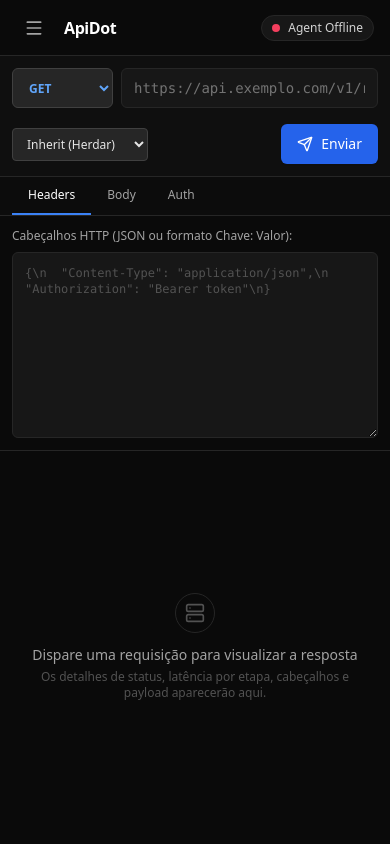
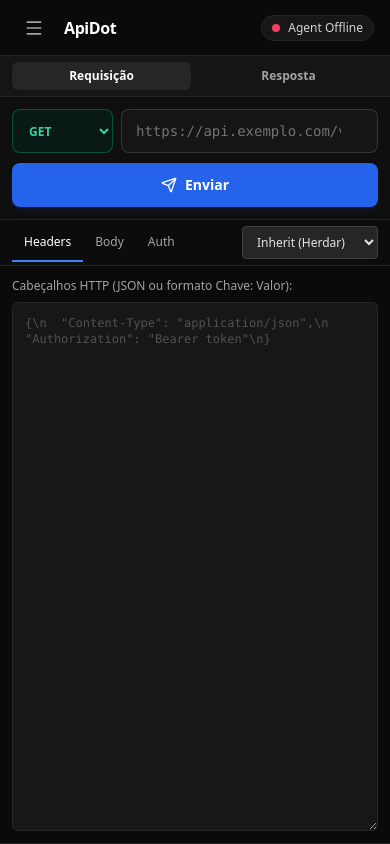
Before and after one commit to medeiroshudson/ApiDot, a Next.js app in the folder web/: page / in a window 390 px wide. Built offline with nearby package versions, Linux system fonts and the light colour scheme.

Commit message:
fix(web): expand URL omnibar dimensions, increase font size, and add mobile segmented pane toggle

```diff
--- a/web/src/app/page.tsx
+++ b/web/src/app/page.tsx
@@ -12,6 +12,7 @@ export default function Home() {
   const [isAgentOnline, setIsAgentOnline] = useState(false);
   const [isLoading, setIsLoading] = useState(false);
   const [response, setResponse] = useState<ResponseData | null>(null);
+  const [activeMobilePane, setActiveMobilePane] = useState<'request' | 'response'>('request');
   const [mounted, setMounted] = useState(false);
 
   useEffect(() => {
@@ -21,6 +22,7 @@ export default function Home() {
   const handleSend = async (request: RequestData) => {
     setIsLoading(true);
     setResponse(null);
+    setActiveMobilePane('response');
     const startTime = Date.now();
     try {
       let parsedHeaders: Record<string, string> = {};
@@ -126,7 +128,48 @@ export default function Home() {
 
         {/* Main Workspace Area (Request & Response panels) */}
         <main className="flex-1 flex flex-col md:flex-row overflow-hidden bg-neutral-950">
-          <section className="flex-1 border-b md:border-b-0 md:border-r border-neutral-800 overflow-hidden flex flex-col">
+          {/* Mobile Tab Switcher (Requisição vs Resposta) */}
+          <div className="flex md:hidden border-b border-neutral-800 bg-neutral-900/90 px-3 py-1.5 gap-2 shrink-0">
+            <button
+              type="button"
+              onClick={() => setActiveMobilePane('request')}
+              className={`flex-1 py-1.5 text-xs font-semibold rounded-md transition-colors ${
+                activeMobilePane === 'request'
+                  ? 'bg-neutral-800 text-white shadow-sm'
+                  : 'text-neutral-400 hover:text-neutral-200'
+              }`}
+            >
+              Requisição
+            </button>
+            <button
+              type="button"
+              onClick={() => setActiveMobilePane('response')}
+              className={`flex-1 py-1.5 text-xs font-semibold rounded-md transition-colors flex items-center justify-center gap-1.5 ${
+                activeMobilePane === 'response'
+                  ? 'bg-neutral-800 text-white shadow-sm'
+                  : 'text-neutral-400 hover:text-neutral-200'
+              }`}
+            >
+              <span>Resposta</span>
+              {response && (
+                <span
+                  className={`text-[10px] px-1.5 py-0.5 rounded font-bold ${
+                    response.statusCode >= 200 && response.statusCode < 300
+                      ? 'bg-emerald-950 text-emerald-400 border border-emerald-800'
+                      : 'bg-rose-950 text-rose-400 border border-rose-800'
+                  }`}
+                >
+                  {response.statusCode}
+                </span>
+              )}
+            </button>
+          </div>
+
+          <section
+            className={`flex-1 border-b md:border-b-0 md:border-r border-neutral-800 overflow-hidden flex flex-col ${
+              activeMobilePane === 'request' ? 'flex' : 'hidden md:flex'
+            }`}
+          >
             <RequestEditor
               isAgentOnline={isAgentOnline}
               isLoading={isLoading}
@@ -134,7 +177,11 @@ export default function Home() {
             />
           </section>
 
-          <section className="flex-1 overflow-hidden flex flex-col">
+          <section
+            className={`flex-1 overflow-hidden flex flex-col ${
+              activeMobilePane === 'response' ? 'flex' : 'hidden md:flex'
+            }`}
+          >
             <ResponseViewer response={response} isLoading={isLoading} />
           </section>
         </main>
--- a/web/src/components/request/RequestEditor.tsx
+++ b/web/src/components/request/RequestEditor.tsx
@@ -1,5 +1,5 @@
 import React, { useState, useEffect, useRef } from 'react';
-import { Send, Loader2 } from 'lucide-react';
+import { Send, Loader2, X } from 'lucide-react';
 import { TargetSelector, ExecutionTarget } from './TargetSelector';
 
 export interface AuthConfig {
@@ -37,6 +37,16 @@ export const TABS = [
 export type TabType = (typeof TABS)[number]['id'];
 
 const HTTP_METHODS = ['GET', 'POST', 'PUT', 'DELETE', 'PATCH', 'HEAD', 'OPTIONS'];
+
+const METHOD_COLORS: Record<string, string> = {
+  GET: 'text-emerald-400 bg-emerald-950/40 border-emerald-800/80 hover:bg-emerald-950/60',
+  POST: 'text-blue-400 bg-blue-950/40 border-blue-800/80 hover:bg-blue-950/60',
+  PUT: 'text-amber-400 bg-amber-950/40 border-amber-800/80 hover:bg-amber-950/60',
+  PATCH: 'text-purple-400 bg-purple-950/40 border-purple-800/80 hover:bg-purple-950/60',
+  DELETE: 'text-rose-400 bg-rose-950/40 border-rose-800/80 hover:bg-rose-950/60',
+  HEAD: 'text-neutral-400 bg-neutral-900 border-neutral-700 hover:bg-neutral-800',
+  OPTIONS: 'text-cyan-400 bg-cyan-950/40 border-cyan-800/80 hover:bg-cyan-950/60',
+};
 
 export function RequestEditor({
   initialRequest,
@@ -155,25 +165,27 @@ export function RequestEditor({
 
   return (
     <div className="flex flex-col h-full bg-neutral-950 text-neutral-100">
-      {/* Top Bar: Method, URL, TargetSelector, Send Button */}
+      {/* Top Bar: Method, Expanded URL, Send Button */}
       <div className="p-3 sm:p-4 border-b border-neutral-800 bg-neutral-900/40 flex flex-col gap-2">
-        <div className="flex flex-col sm:flex-row gap-2 sm:items-center">
-          <div className="flex items-center gap-2 flex-1">
+        <div className="flex flex-col sm:flex-row gap-2.5 sm:items-center w-full">
+          <div className="flex items-center gap-2 flex-1 min-w-0">
             <select
               aria-label="Método HTTP"
               value={method}
               disabled={isLoading}
               onChange={(e) => handleMethodChange(e.target.value)}
-              className="h-10 px-3 font-semibold text-xs rounded-md bg-neutral-800 border border-neutral-700 text-blue-400 focus:outline-none focus:ring-1 focus:ring-blue-500 cursor-pointer disabled:opacity-50 disabled:cursor-not-allowed"
+              className={`h-11 sm:h-12 px-3 sm:px-4 font-bold text-xs sm:text-sm rounded-lg border focus:outline-none focus:ring-2 focus:ring-blue-500 cursor-pointer disabled:opacity-50 disabled:cursor-not-allowed transition-all shrink-0 ${
+                METHOD_COLORS[method] || 'text-blue-400 bg-neutral-800 border-neutral-700'
+              }`}
             >
               {HTTP_METHODS.map((m) => (
-                <option key={m} value={m} className="bg-neutral-900 text-neutral-200">
+                <option key={m} value={m} className="bg-neutral-900 text-neutral-200 font-semibold">
                   {m}
                 </option>
               ))}
             </select>
 
-            <div className="flex-1">
+            <div className="flex-1 min-w-0 relative">
               <input
                 type="text"
                 aria-label="URL da requisição"
@@ -189,29 +201,31 @@ export function RequestEditor({
                 }}
                 aria-invalid={!!urlError}
                 aria-describedby={urlError ? 'url-error' : undefined}
-                className={`h-10 w-full px-3 text-sm bg-neutral-900 border rounded-md text-neutral-100 placeholder-neutral-500 focus:outline-none focus:ring-1 font-mono disabled:opacity-50 disabled:cursor-not-allowed ${
+                className={`h-11 sm:h-12 w-full pl-3.5 pr-9 sm:px-4 text-sm sm:text-base bg-neutral-900/90 border rounded-lg text-neutral-100 placeholder-neutral-500 focus:outline-none focus:ring-2 font-mono transition-all disabled:opacity-50 disabled:cursor-not-allowed ${
                   urlError
-                    ? 'border-rose-500 focus:ring-rose-500'
-                    : 'border-neutral-800 focus:ring-blue-500'
+                    ? 'border-rose-500 focus:ring-rose-500 shadow-sm shadow-rose-950/40'
+                    : 'border-neutral-700/80 hover:border-neutral-600 focus:border-blue-500 focus:ring-blue-500/30'
                 }`}
               />
+              {url && !isLoading && (
+                <button
+                  type="button"
+                  aria-label="Limpar URL"
+                  onClick={() => handleUrlChange('')}
+                  className="absolute right-2.5 top-1/2 -translate-y-1/2 text-neutral-400 hover:text-neutral-200 p-1 rounded-md hover:bg-neutral-800 transition-colors focus:outline-none focus:ring-1 focus:ring-neutral-500"
+                >
+                  <X className="w-4 h-4" aria-hidden="true" />
+                </button>
+              )}
             </div>
           </div>
-
-          <div className="flex items-center justify-between sm:justify-end gap-2 pt-2 sm:pt-0">
-            <TargetSelector
-              value={target}
-              isAgentOnline={isAgentOnline}
-              disabled={isLoading}
-              onChange={handleTargetChange}
-            />
 
           <button
             type="button"
             aria-label="Enviar requisição"
             onClick={handleSend}
             disabled={isLoading}
-              className="h-10 px-4 rounded-md bg-blue-600 hover:bg-blue-500 active:bg-blue-700 text-white font-medium text-sm flex items-center justify-center gap-2 transition-colors disabled:opacity-50 disabled:cursor-not-allowed shadow-sm focus:outline-none focus:ring-2 focus:ring-blue-400"
+            className="h-11 sm:h-12 px-5 sm:px-6 rounded-lg bg-blue-600 hover:bg-blue-500 active:bg-blue-700 text-white font-semibold text-sm flex items-center justify-center gap-2 transition-all disabled:opacity-50 disabled:cursor-not-allowed shadow-md shadow-blue-950/40 focus:outline-none focus:ring-2 focus:ring-blue-400 w-full sm:w-auto shrink-0"
           >
             {isLoading ? (
               <Loader2 className="w-4 h-4 animate-spin" aria-hidden="true" />
@@ -221,20 +235,20 @@ export function RequestEditor({
             <span>{isLoading ? 'Enviando...' : 'Enviar'}</span>
           </button>
         </div>
-        </div>
 
         {urlError && (
-          <span id="url-error" role="alert" className="text-xs text-rose-500 px-1">
+          <span id="url-error" role="alert" className="text-xs text-rose-400 px-1 font-medium">
             {urlError}
           </span>
         )}
       </div>
 
-      {/* Tabs navigation */}
+      {/* Tabs navigation & Target Selector */}
+      <div className="flex items-center justify-between border-b border-neutral-800 bg-neutral-900/20 px-3 sm:px-4">
         <div
           role="tablist"
           aria-label="Abas de configuração da requisição"
-        className="flex border-b border-neutral-800 bg-neutral-900/20 px-3 sm:px-4"
+          className="flex"
         >
           {TABS.map((tab, index) => {
             const isActive = activeTab === tab.id;
@@ -252,7 +266,7 @@ export function RequestEditor({
                 tabIndex={isActive ? 0 : -1}
                 onClick={() => setActiveTab(tab.id)}
                 onKeyDown={(e) => handleTabKeyDown(e, index)}
-              className={`px-4 py-2.5 text-xs sm:text-sm font-medium border-b-2 transition-colors focus:outline-none focus-visible:ring-2 focus-visible:ring-blue-500 ${
+                className={`px-3 sm:px-4 py-2.5 text-xs sm:text-sm font-medium border-b-2 transition-colors focus:outline-none focus-visible:ring-2 focus-visible:ring-blue-500 ${
                   isActive
                     ? 'border-blue-500 text-white'
                     : 'border-transparent text-neutral-400 hover:text-neutral-200'
@@ -262,6 +276,17 @@ export function RequestEditor({
               </button>
             );
           })}
+        </div>
+
+        <div className="flex items-center gap-2 py-1.5 shrink-0">
+          <span className="hidden sm:inline text-xs text-neutral-400 font-medium">Alvo:</span>
+          <TargetSelector
+            value={target}
+            isAgentOnline={isAgentOnline}
+            disabled={isLoading}
+            onChange={handleTargetChange}
+          />
+        </div>
       </div>
 
       {/* Tab Panels */}
```
Lines whose indentation alone changed are shown as unchanged.
